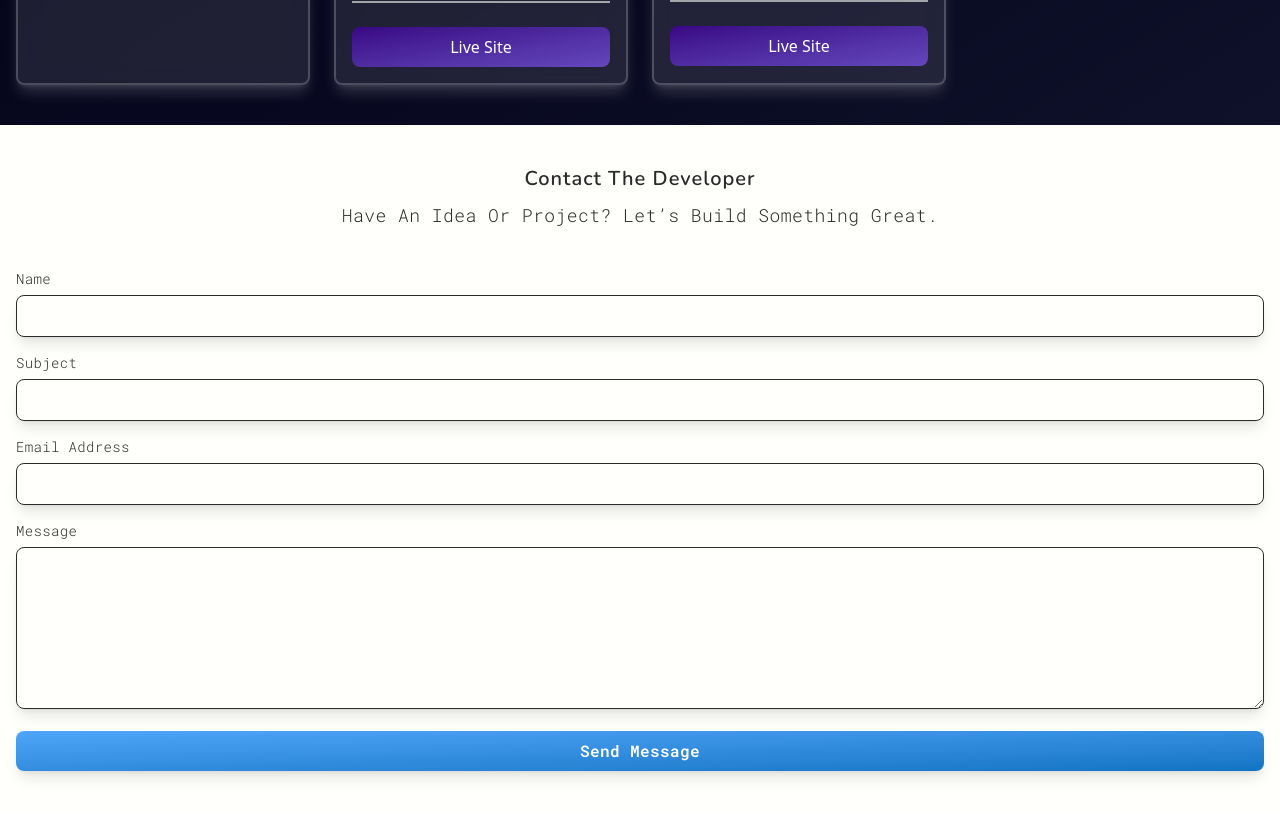
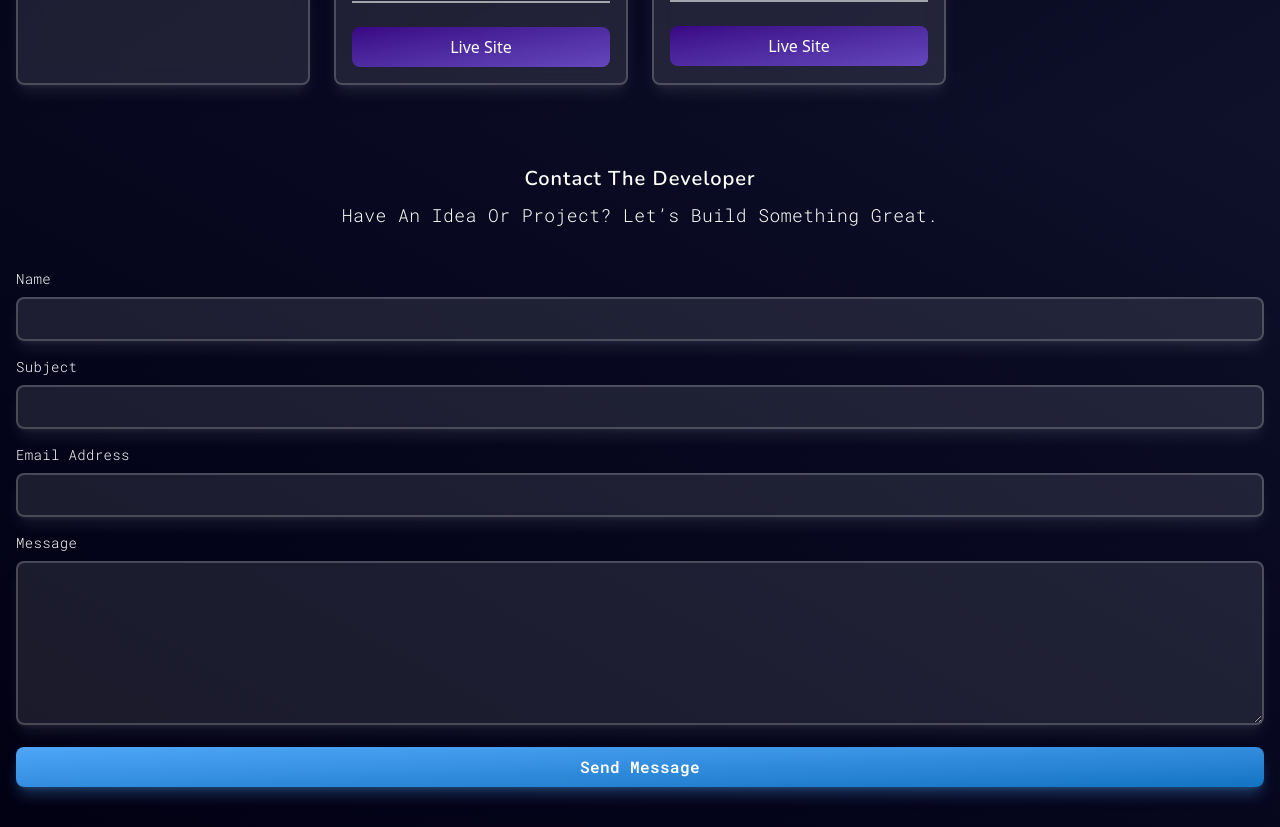
Before and after one commit to Cruse180795/Online-Portfolio, a React (Vite) app: page / in a window 1280 px wide. Shown: the part 1500-2327 px from the top of the page. Built offline with nearby package versions, Linux system fonts and the light colour scheme; no server answers.

Commit message:
Changed Contact Section To Dark Themed

```diff
--- a/src/components/Contact.jsx
+++ b/src/components/Contact.jsx
@@ -28,7 +28,7 @@ function Contact({ projectid }) {
     register,
     handleSubmit,
     reset,
-    formState: { errors },
+    formState: { errors, isSubmitSuccessful },
   } = useForm({
     defaultValues: {
       senders_name: "",
@@ -75,7 +75,10 @@ function Contact({ projectid }) {
   }, [sendError]);
 
   return (
-    <section className="text-jet bg-chalk py-10 space-y-10 px-4" id={projectid}>
+    <section
+      className="bg-linear-to-tr from-dark-500 to-dark-300 text-chalk py-10 space-y-10 px-4"
+      id={projectid}
+    >
       <SectionHeader>
         <SectionTitle title="Contact the developer" />
         <SectionSubTitle subtitle="Have an idea or project? Let’s build something great." />
@@ -83,7 +86,7 @@ function Contact({ projectid }) {
 
       {/* Display Successfully Email Sent */}
       {messageSent && (
-        <div className="p-2 border-[1.5px] border-emerald-500 text-emerald-500 rounded-lg shadow-lg flex items-center justify-center gap-x-1.5">
+        <div className="p-2 border-[1.5px] border-emerald-500 bg-emerald-300/40 text-emerald-200 shadow-emerald-400/20 rounded-lg shadow-lg flex items-center justify-center gap-x-1.5">
           <p className="font-roboto-mono tracking-wide font-light capitalize">
             Message sent successfully
           </p>
@@ -95,7 +98,7 @@ function Contact({ projectid }) {
 
       {/* Display Error Message In Case Email Can't Be Sent */}
       {sendError && (
-        <div className="p-2 border-[1.5px] border-red-500 text-red-500 rounded-lg shadow-lg flex items-center justify-center gap-x-1.5">
+        <div className="p-2 border-[1.5px] border-red-500 bg-red-300/40 text-red-200 rounded-lg shadow-lg shadow-red-400/20 flex items-center justify-center gap-x-1.5">
           <p className="font-roboto-mono tracking-wide font-light capitalize">
             Failed to send message
           </p>
@@ -107,7 +110,7 @@ function Contact({ projectid }) {
 
       <form className="space-y-4" onSubmit={handleSubmit(onSubmit)}>
         {/* NAME */}
-        <div className="space-y-1.5">
+        <div className="space-y-2">
           <div className="flex items-center justify-between">
             <label
               htmlFor="senders_name"
@@ -125,9 +128,15 @@ function Contact({ projectid }) {
           <input
             id="senders_name"
             type="text"
-            className={`w-full px-4 py-2 border-[1.5px] rounded-lg shadow-lg outline-none ${
-              errors.senders_name ? "border-red-500" : ""
-            }`}
+            className={`w-full px-4 py-2 border-2 rounded-lg shadow-lg outline-none
+                ${
+                  errors.senders_name
+                    ? "border-red-500 bg-red-300/40 shadow-red-400/20"
+                    : isSubmitSuccessful
+                      ? "border-emerald-500 bg-emerald-300/40 shadow-emerald-400/20"
+                      : "border-chalk/20 bg-chalk/10 shadow-white-grey/10"
+                }
+              `}
             {...register("senders_name", {
               required: "Name is required",
               maxLength: {
@@ -139,7 +148,7 @@ function Contact({ projectid }) {
         </div>
 
         {/* SUBJECT */}
-        <div className="space-y-1.5">
+        <div className="space-y-2">
           <div className="flex items-center justify-between">
             <label
               htmlFor="senders_subject"
@@ -157,9 +166,15 @@ function Contact({ projectid }) {
           <input
             id="senders_subject"
             type="text"
-            className={`w-full px-4 py-2 border-[1.5px] rounded-lg shadow-lg outline-none ${
-              errors.senders_subject ? "border-red-500" : ""
-            }`}
+            className={`w-full px-4 py-2 border-2 rounded-lg shadow-lg outline-none
+                ${
+                  errors.senders_subject
+                    ? "border-red-500 bg-red-300/40 shadow-red-400/20"
+                    : isSubmitSuccessful
+                      ? "border-emerald-500 bg-emerald-300/40 shadow-emerald-400/20"
+                      : "border-chalk/20 bg-chalk/10 shadow-white-grey/10"
+                }
+              `}
             {...register("senders_subject", {
               required: "Subject is required",
               maxLength: {
@@ -171,7 +186,7 @@ function Contact({ projectid }) {
         </div>
 
         {/* EMAIL */}
-        <div className="space-y-1.5">
+        <div className="space-y-2">
           <div className="flex items-center justify-between">
             <label
               htmlFor="senders_email"
@@ -189,9 +204,15 @@ function Contact({ projectid }) {
           <input
             id="senders_email"
             type="email"
-            className={`w-full px-4 py-2 border-[1.5px] rounded-lg shadow-lg outline-none ${
-              errors.senders_email ? "border-red-500" : ""
-            }`}
+            className={`w-full px-4 py-2 border-2 rounded-lg shadow-lg outline-none
+                ${
+                  errors.senders_email
+                    ? "border-red-500 bg-red-300/40 shadow-red-400/20"
+                    : isSubmitSuccessful
+                      ? "border-emerald-500 bg-emerald-300/40 shadow-emerald-400/20"
+                      : "border-chalk/20 bg-chalk/10 shadow-white-grey/10"
+                }
+              `}
             {...register("senders_email", {
               required: "Email is required",
               pattern: {
@@ -203,7 +224,7 @@ function Contact({ projectid }) {
         </div>
 
         {/* MESSAGE */}
-        <div className="space-y-1.5">
+        <div className="space-y-2">
           <div className="flex items-center justify-between">
             <label
               htmlFor="senders_message"
@@ -222,9 +243,15 @@ function Contact({ projectid }) {
             id="senders_message"
             cols={6}
             rows={6}
-            className={`w-full px-4 py-2 border-[1.5px] rounded-lg shadow-lg outline-none ${
-              errors.senders_message ? "border-red-500" : ""
-            }`}
+            className={`w-full px-4 py-2 border-2 rounded-lg shadow-lg outline-none
+                ${
+                  errors.senders_message
+                    ? "border-red-500 bg-red-300/40 shadow-red-400/20"
+                    : isSubmitSuccessful
+                      ? "border-emerald-500 bg-emerald-300/40 shadow-emerald-400/20"
+                      : "border-chalk/20 bg-chalk/10 shadow-white-grey/10"
+                }
+              `}
             {...register("senders_message", {
               required: "Message is required",
               maxLength: {
@@ -238,7 +265,7 @@ function Contact({ projectid }) {
         <button
           disabled={isSubmitting}
           type="submit"
-          className="px-4 py-2 rounded-lg shadow-lg w-full text-chalk font-roboto-mono font-semibold tracking-wide bg-linear-to-br from-primary-300 to-primary-500"
+          className="px-4 py-2 rounded-lg shadow-lg shadow-primary-300/30 w-full text-chalk font-roboto-mono font-semibold tracking-wide bg-linear-to-br from-primary-300 to-primary-500"
         >
           {isSubmitting ? "Sending..." : "Send Message"}
         </button>
--- a/src/components/Projects.jsx
+++ b/src/components/Projects.jsx
@@ -8,16 +8,21 @@ import Card from "./ui/Card";
 import CategoryButton from "./ui/CategoryButton";
 
 // Data Import
-import projectsData from '../data/projects.json';
+import projectsData from "../data/projects.json";
 
-const Projects = ({sectionId}) => {
+const Projects = ({ sectionId }) => {
+  const [activeCategory, setActiveCategory] = useState("All");
 
-    const [activeCategory, setActiveCategory] = useState('All');
-
-    const filteredProjects = projectsData.filter((project) => activeCategory ==='All' || project.category === activeCategory);
+  const filteredProjects = projectsData.filter(
+    (project) =>
+      activeCategory === "All" || project.category === activeCategory,
+  );
 
   return (
-        <section className="bg-linear-to-br from-dark-500 to-dark-300 text-white py-10 space-y-10 px-4" id={sectionId}>
+    <section
+      className="bg-linear-to-br from-dark-500 to-dark-300 text-chalk py-10 space-y-10 px-4"
+      id={sectionId}
+    >
       <div className="text-center space-y-2">
         <SectionTitle title="My Projects" />
         <SectionSubTitle subtitle="A curated selection of my recent work" />
@@ -45,10 +50,7 @@ const Projects = ({sectionId}) => {
           isActive={activeCategory === "Game Development"}
           onClick={() => setActiveCategory("Game Development")}
         />
-
-
       </div>
-
 
       {filteredProjects.length === 0 && (
         <p className="text-center text-white-grey text-sm italic opacity-80">
@@ -58,15 +60,13 @@ const Projects = ({sectionId}) => {
         </p>
       )}
 
-
       <div className="grid grid-cols-1 gap-6 md:grid-cols-2 lg:grid-cols-4">
         {filteredProjects.map((project) => (
           <Card key={project.id} {...project} />
         ))}
       </div>
-
     </section>
   );
-}
+};
 
 export default Projects;
--- a/src/components/ui/Card.jsx
+++ b/src/components/ui/Card.jsx
@@ -1,69 +1,86 @@
-
-
-
-const Card = ({projectImage, projectName, stackType, techStack=[], links=[], status}) => {
-
-    const isCompleted = status === 'Completed';
-    const isInProgress = status === 'In Progress';
-
+const Card = ({
+  projectImage,
+  projectName,
+  stackType,
+  techStack = [],
+  links = [],
+  status,
+}) => {
+  const isCompleted = status === "Completed";
+  const isInProgress = status === "In Progress";
 
   return (
-        <div className="border-2 border-white/20 bg-white/10 backdrop-blur-md rounded-lg text-chalk p-4 shadow-lg shadow-white-grey/20">
+    <div className="border-2 border-white/20 bg-white/10 backdrop-blur-md rounded-lg text-chalk p-4 shadow-lg shadow-white-grey/10">
       <div className="">
         {isCompleted && (
-                    <img src={projectImage} alt={projectName} className="rounded-lg shadow-xl"/>
+          <img
+            src={projectImage}
+            alt={projectName}
+            className="rounded-lg shadow-xl"
+          />
         )}
         {isInProgress && (
           <span className="inline-block px-3 py-1 text-xs font-semibold rounded-lg text-chalk shadow-md bg-linear-to-br from-primary-300 to-primary-500">
             Work In Progress
           </span>
         )}
-
       </div>
 
       {/**Card Content */}
       <div className="my-6 space-y-5">
         <div className="flex items-center justify-between">
-                    <h2 className="font-nunito tracking-wider font-semibold text-base" >{projectName}</h2>
-                    <h3 className=" font-roboto-mono tracking-wide text-xs text-white-grey p-1.5 rounded-lg border-2 border-chalk/40 ">{stackType}</h3>
+          <h2 className="font-nunito tracking-wider font-semibold text-base">
+            {projectName}
+          </h2>
+          <h3 className=" font-roboto-mono tracking-wide text-xs text-white-grey p-1.5 rounded-lg border-2 border-chalk/40 ">
+            {stackType}
+          </h3>
         </div>
 
         <div className="space-y-2">
-                    <hr className="border border-white-grey/70"/>
-                    <hr className="border border-white-grey/70"/>
+          <hr className="border border-white-grey/70" />
+          <hr className="border border-white-grey/70" />
         </div>
 
         {/**Tech Stack SVG */}
         <ul className="flex items-center flex-wrap gap-x-2 gap-y-3">
           {techStack.map((tech) => (
-                        <li key={tech.name} className="flex items-center gap-2 p-2 rounded-lg border-2 border-chalk/40">
-                            <img src={tech.src} alt={tech.name} className="h-5 w-5 "/>
-                            <p className="text-xs border-l-2 border-chalk pl-2">{tech.name}</p>
+            <li
+              key={tech.name}
+              className="flex items-center gap-2 p-2 rounded-lg border-2 border-chalk/40"
+            >
+              <img src={tech.src} alt={tech.name} className="h-5 w-5 " />
+              <p className="text-xs border-l-2 border-chalk pl-2">
+                {tech.name}
+              </p>
             </li>
           ))}
         </ul>
 
         <div className="space-y-2">
-                    <hr className="border border-white-grey/70"/>
-                    <hr className="border border-white-grey/70"/>
+          <hr className="border border-white-grey/70" />
+          <hr className="border border-white-grey/70" />
         </div>
       </div>
 
-
       {/**Links For Source Code and Live Site */}
-            {status === 'Completed' && (
+      {status === "Completed" && (
         <div className="flex flex-col gap-y-2.5">
           {links.map((link) => (
             <a
               href={link.url}
               target="_blank"
               rel="noreferrer noopener"
-                    className={`block text-center p-2 rounded-lg cursor-pointer text-chalk bg-linear-to-tl ${link.name === 'Source Code' ? 'from-primary-300 to-primary-500' : 'from-secondary-300 to-secondary-500'}`}
-                    key={link.name}>{link.name}</a>
+              className={`block text-center p-2 rounded-lg cursor-pointer text-chalk bg-linear-to-tl ${link.name === "Source Code" ? "from-primary-300 to-primary-500" : "from-secondary-300 to-secondary-500"}`}
+              key={link.name}
+            >
+              {link.name}
+            </a>
           ))}
-            </div>)}
+        </div>
+      )}
     </div>
   );
-}
+};
 
 export default Card;
--- a/src/components/ui/CategoryButton.jsx
+++ b/src/components/ui/CategoryButton.jsx
@@ -1,12 +1,13 @@
-const CategoryButton = ({label, isActive, onClick}) => {
+const CategoryButton = ({ label, isActive, onClick }) => {
   return (
     <button
       aria-pressed={isActive}
       onClick={onClick}
-        className={`px-4 py-2 border-2 bg-white/10 backdrop-blur-md rounded-lg font-roboto-mono font-semibold text-sm shadow-lg shadow-white-grey/15 tracking-wide cursor-pointer transition ${isActive ? "border-primary-300 bg-primary-500/20 text-primary-100" : "border-white/20 hover:bg-white/20"}`}>
+      className={`px-4 py-2 border-2 bg-white/10 backdrop-blur-md rounded-lg font-roboto-mono font-semibold text-sm shadow-lg shadow-white-grey/10 tracking-wide cursor-pointer transition ${isActive ? "border-primary-300 bg-primary-500/20 text-primary-100" : "border-white/20 hover:bg-white/20"}`}
+    >
       {label}
     </button>
   );
-}
+};
 
 export default CategoryButton;
```
Lines whose indentation alone changed are shown as unchanged.
